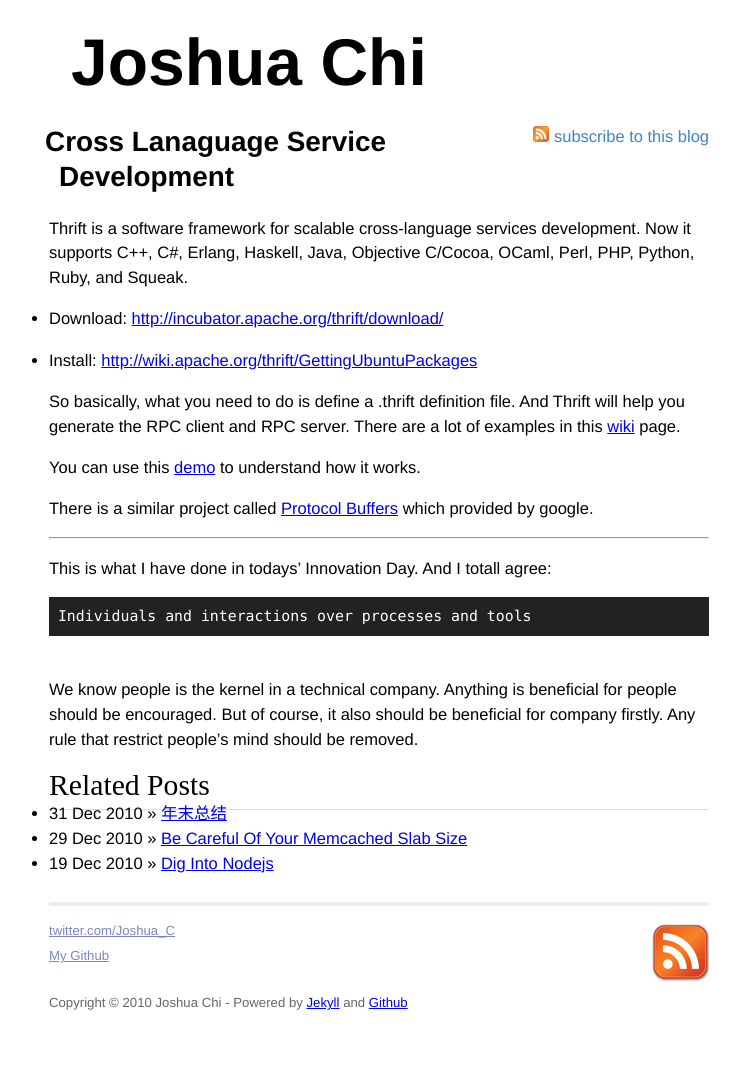
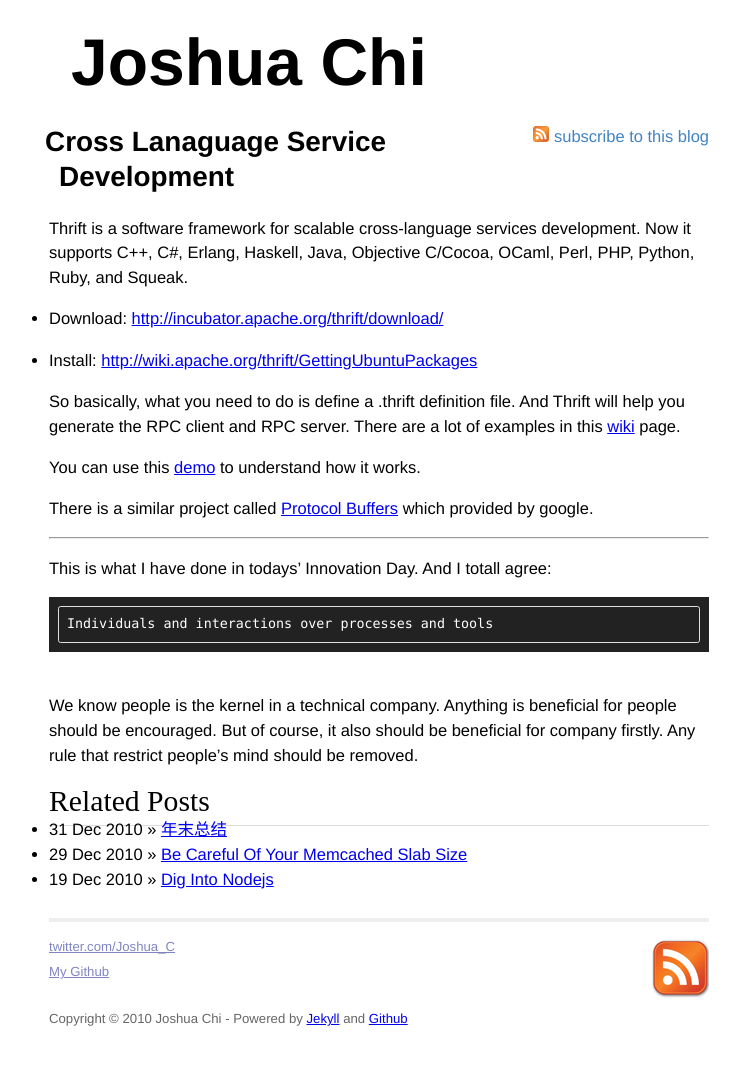
Before and after one commit to JoshuaChi/joshuachi.github.com, a Jekyll site: the page built from _posts/2011-01-14-thrift-framework.markdown, in a window 1280 px wide. Shown: the whole page, without its empty margins (261-1001 px from the left). Built offline with Jekyll 4.4.1, drawn with Linux system fonts in a browser that asks for light colours; Markdown is read by kramdown in place of the engine named in the settings; comment, search, counter and statistics services are not loaded.

```diff
--- a/_posts/2011-01-14-thrift-framework.markdown
+++ b/_posts/2011-01-14-thrift-framework.markdown
@@ -19,6 +19,6 @@ There is a similar project called <a href='http://code.google.com/apis/protocolb
 
 ------------------
 This is what I have done in todays' Innovation Day. And I totall agree:
-<pre>Individuals and interactions over processes and tools</pre>
+<pre><code>Individuals and interactions over processes and tools</code></pre>
 <br />
 We know people is the kernel in a technical company. Anything is beneficial for people should be encouraged. But of course, it also should be beneficial for company firstly. Any rule that restrict people's mind should be removed.
```
